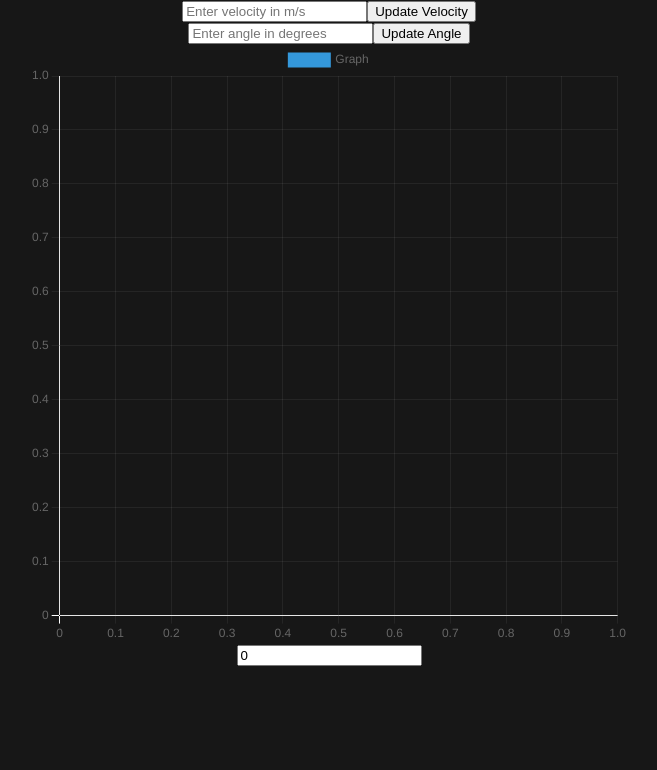
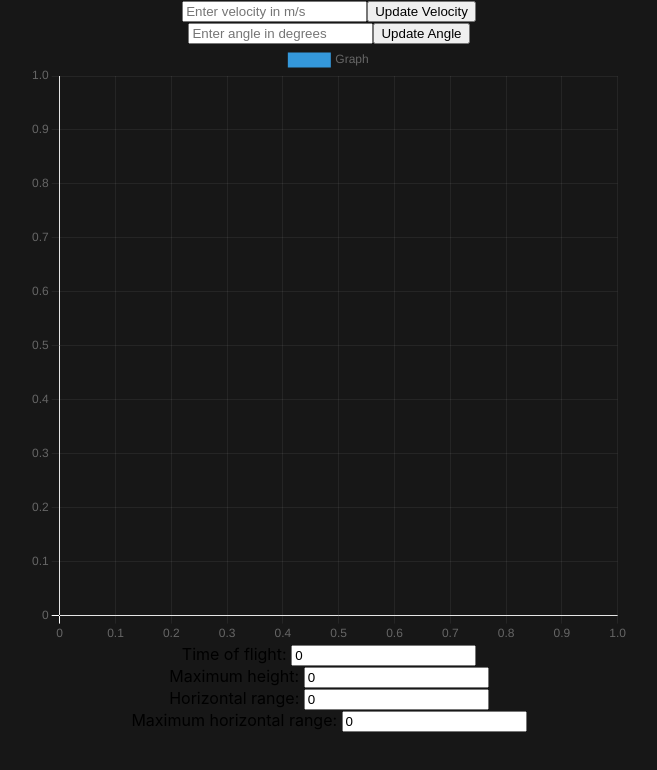
Before and after one commit to aadium/physics-plot, a React (Create React App) app: page / in a window 1280 px wide. Shown: the top 770 px of the page, without its empty margins (311-968 px from the left). Built offline with nearby package versions, Linux system fonts and the light colour scheme.

Commit message:
Update App.js

```diff
--- a/src/App.js
+++ b/src/App.js
@@ -7,6 +7,9 @@ const g = 9.81;
 function App() {
   const chartRef = useRef(null);
   var tOfFlight = 0;
+  var hMax = 0;
+  var hRange = 0;
+  var maxHRange = 0;
 
   const [velocity, setVelocity] = useState(0);
   const [angle, setAngle] = useState(0);
@@ -30,14 +33,28 @@ function App() {
   const generateDataPoints = () => {
     const dataPoints = [];
     tOfFlight = (2 * velocity * Math.sin(angle * (Math.PI / 180))) / g;
+    hMax = Math.pow(velocity * Math.sin(angle * (Math.PI / 180)), 2) / (2 * g);
+    hRange = (Math.pow(velocity, 2) * Math.sin(2 * angle * (Math.PI / 180))) / g;
+    maxHRange = Math.pow(velocity, 2) / g;
+
+    const numPoints = Math.max(Math.ceil(tOfFlight / 0.005), 2); // Adjust density as needed
+    const yTolerance = 0.005; // Adjust the tolerance range as needed
 
     if (tOfFlight > 0) {
         console.log("Total Time:", tOfFlight);
 
-      for (let t = 0; t <= tOfFlight + 0.00001; t += 0.005) {
+        let prevY = null;
+
+        for (let i = 0; i <= numPoints; i++) {
+            const t = (i / numPoints) * tOfFlight;
             const x = velocity * Math.cos(angle * (Math.PI / 180)) * t;
             const y = velocity * Math.sin(angle * (Math.PI / 180)) * t - (0.5 * g * t ** 2);
+
+            // Check if the absolute difference between the new y-value and the previous y-value is within the tolerance range
+            if (prevY === null || Math.abs(y - prevY) > yTolerance) {
                 dataPoints.push({ x: +x.toFixed(2), y: +y.toFixed(2) });
+                prevY = y;
+            }
         }
     } else {
         console.error("Invalid input parameters. Please provide valid values.");
@@ -45,6 +62,7 @@ function App() {
 
     return dataPoints;
 };
+
 
   const dataPoints = generateDataPoints();
 
@@ -56,7 +74,6 @@ function App() {
         borderColor: colors.graphLineColor1,
         data: dataPoints,
         pointRadius: 0,
-        pointHitRadius: 0,
       },
     ],
   };
@@ -137,7 +154,10 @@ function App() {
           <button onClick={handleAngleChange}>Update Angle</button>
         </div>
         <canvas ref={chartRef} style={{ width: '100%', height: '100%' }} />
-        <input value={tOfFlight}/>
+        Time of flight: <input value={tOfFlight}/><br/>
+        Maximum height: <input value={hMax}/><br/>
+        Horizontal range: <input value={hRange}/><br/>
+        Maximum horizontal range: <input value={maxHRange}/>
       </div>
     </center>
   );
```
Lines whose indentation alone changed are shown as unchanged.
